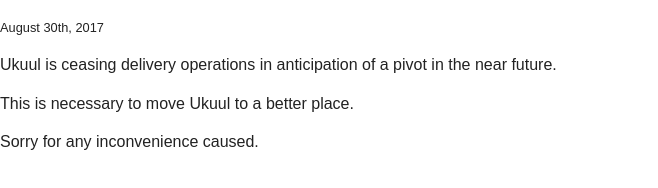
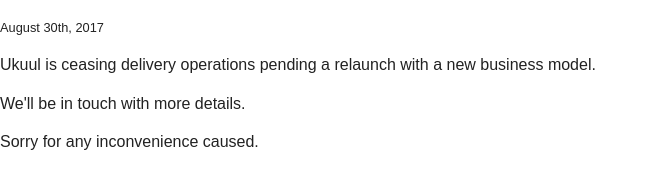
Before and after one commit to ukuul/ukuul.github.io, a plain HTML site: page index.html in a window 1280 px wide. Shown: the whole page, without its empty margins (0-658 px from the left). Drawn offline with nearby package versions, Linux system fonts and the light colour scheme.

Commit message:
Update notice

```diff
--- a/index.html
+++ b/index.html
@@ -22,8 +22,8 @@
         <!-- Add your site or application content here -->
         <div id="container">
             <p><small>August 30th, 2017</small></p>
-            <p>Ukuul is ceasing delivery operations in anticipation of a pivot in the near future.</p>
-            <p>This is necessary to move Ukuul to a better place.</p>
+            <p>Ukuul is ceasing delivery operations pending a relaunch with a new business model.</p>
+            <p>We'll be in touch with more details.</p>
             <p>Sorry for any inconvenience caused.</p>
         </div>
 
```
